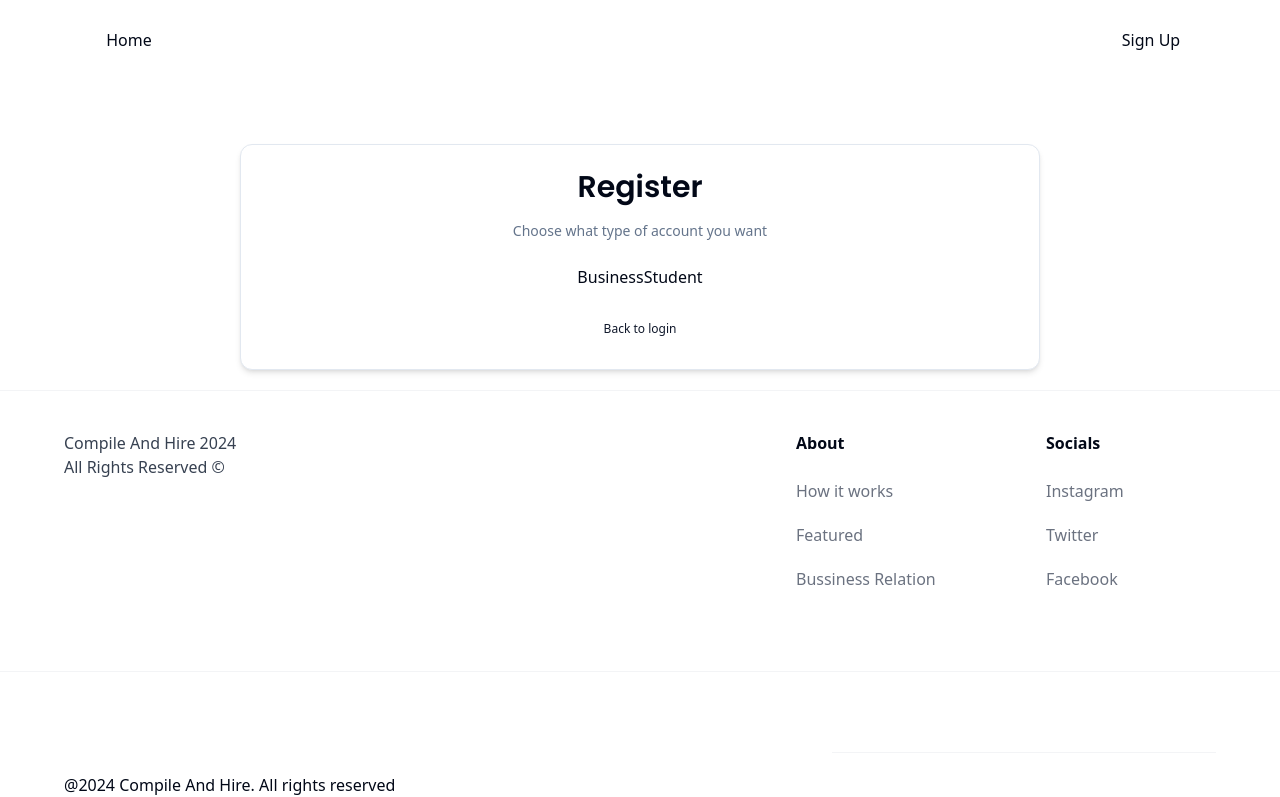
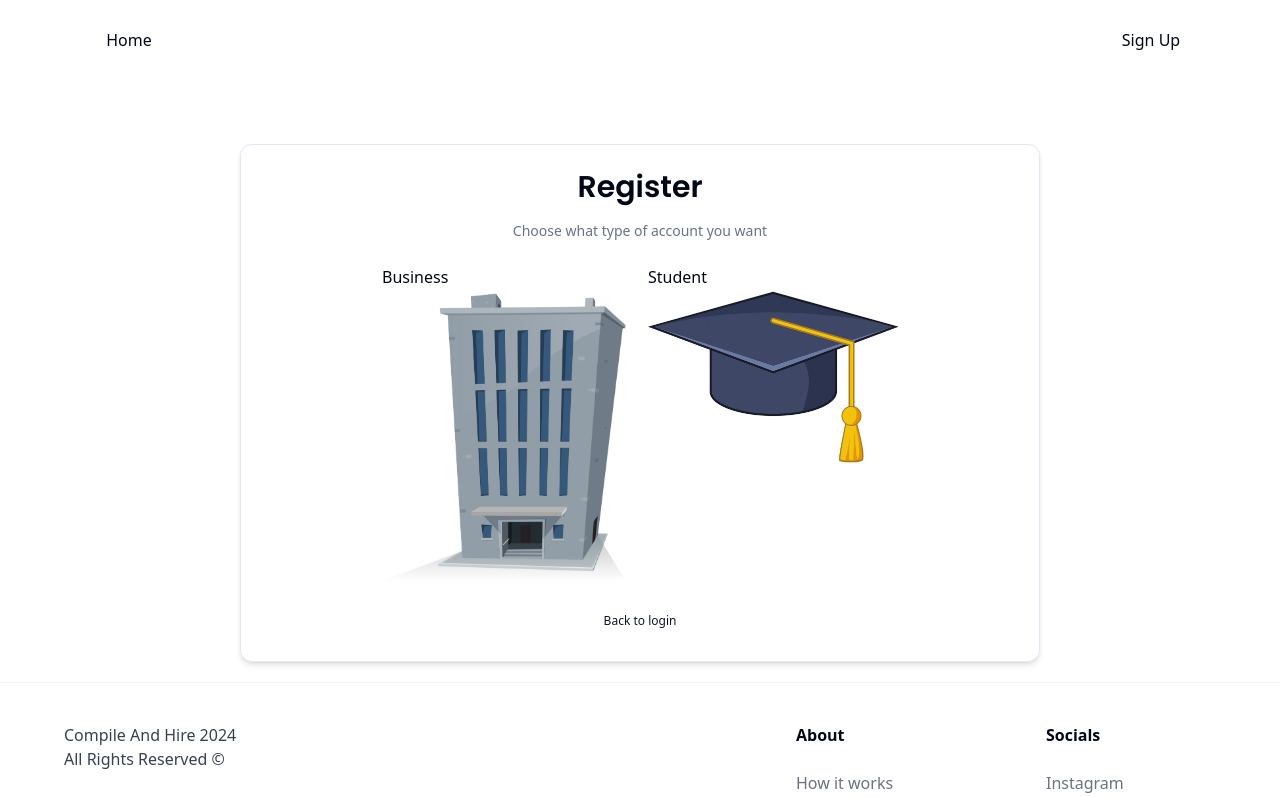
Before and after one commit to thomasbulll/Compile-And-Hire, a Next.js app: page /auth/choose-register-type in a window 1280 px wide. Shown: the top 797 px of the page. Built offline with nearby package versions, Linux system fonts and the light colour scheme.

Commit message:
Add basic images to choose register type

```diff
--- a/components/Hero.tsx
+++ b/components/Hero.tsx
@@ -28,7 +28,7 @@ const Hero = () => {
                 handleClick={handleScroll}
                 />
             </Link>
-            <Link href={"/auth/student-register"}>
+            <Link href={"/auth/choose-register-type"}>
                 <CustomButton
                     title="Sign Up"
                     containerStyles="bg-blue-600 text-white rounded-full mt-10 hover:bg-blue-700"
--- a/components/auth/choose-register-type-form.tsx
+++ b/components/auth/choose-register-type-form.tsx
@@ -1,5 +1,6 @@
 import {LargeCardWrapper} from "@/components/auth/large-card-wrapper";
 import Link from "next/link";
+import Image from 'next/image';
 
 export const ChooseRegisterTypeForm = () => {
     return (
@@ -9,17 +10,35 @@ export const ChooseRegisterTypeForm = () => {
         backButtonLabel="Back to login"
         headerTitle="Register">
             <div className="w-full flex justify-center items-center">
-                <div>
-                    <Link
-                    href="/auth/business-register">
-                        Business
-                    </Link>
-                </div>
-                <div>
-                    <Link
-                        href="/auth/student-register">
-                        Student
-                    </Link>
+                <div className="flex justify-center">
+                    <div className="mr-4 items-center border-0">
+                        <Link href="/auth/business-register">
+                        <a>Business</a>
+                        <div className="pr-50">
+                            <Image
+                                width="250"
+                                height = "250"
+                                src="/cartoon-office.jpg"
+                                alt="hero"
+                                className='object-contain'
+                            />
+                        </div>
+                        </Link>
+                    </div>
+                    <div className="border-0">
+                        <Link href="/auth/student-register">
+                        <a>Student</a>
+                        <div>
+                            <Image
+                                width="250"
+                                height = "250"
+                                src="/cartoon-graduation-hat.jpg"
+                                alt="hero"
+                                className='object-contain'
+                            />
+                        </div>
+                        </Link>
+                    </div>
                 </div>
             </div>
         </LargeCardWrapper>
```
Also changed, not shown: public/cartoon-graduation-hat.jpg (added), public/cartoon-office.jpg (added).
